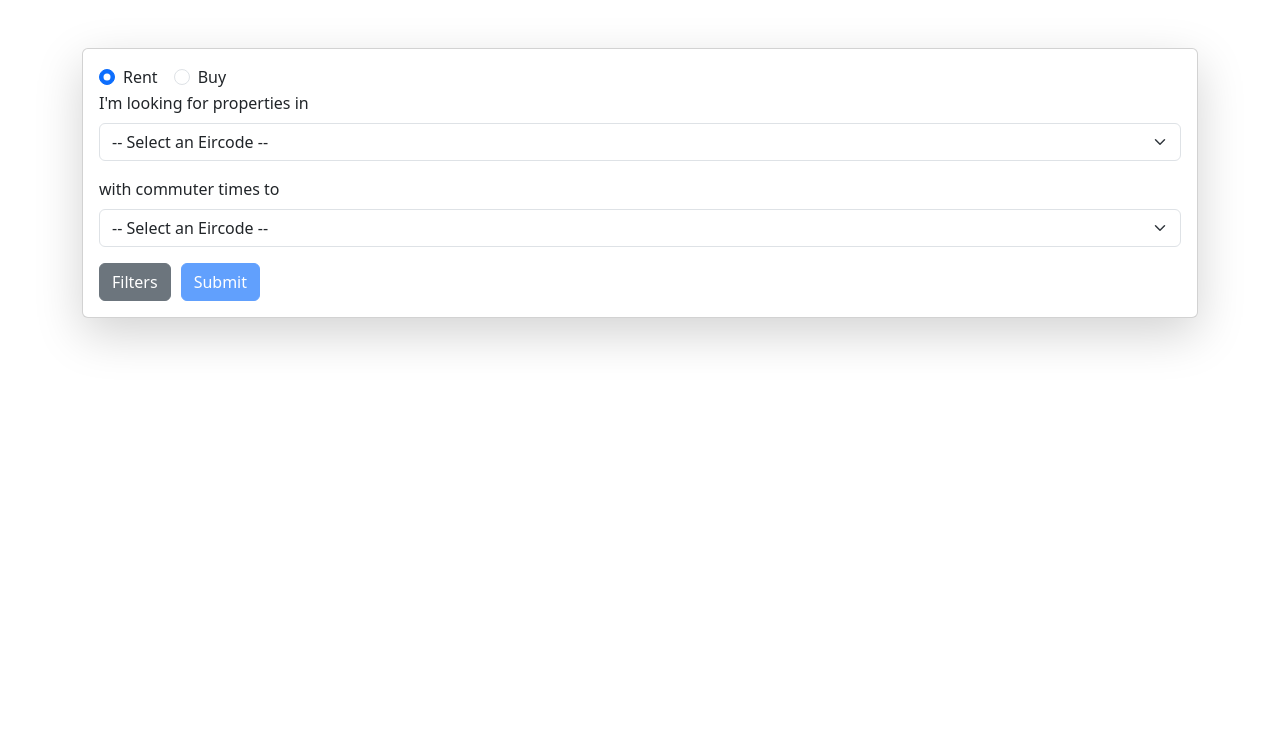
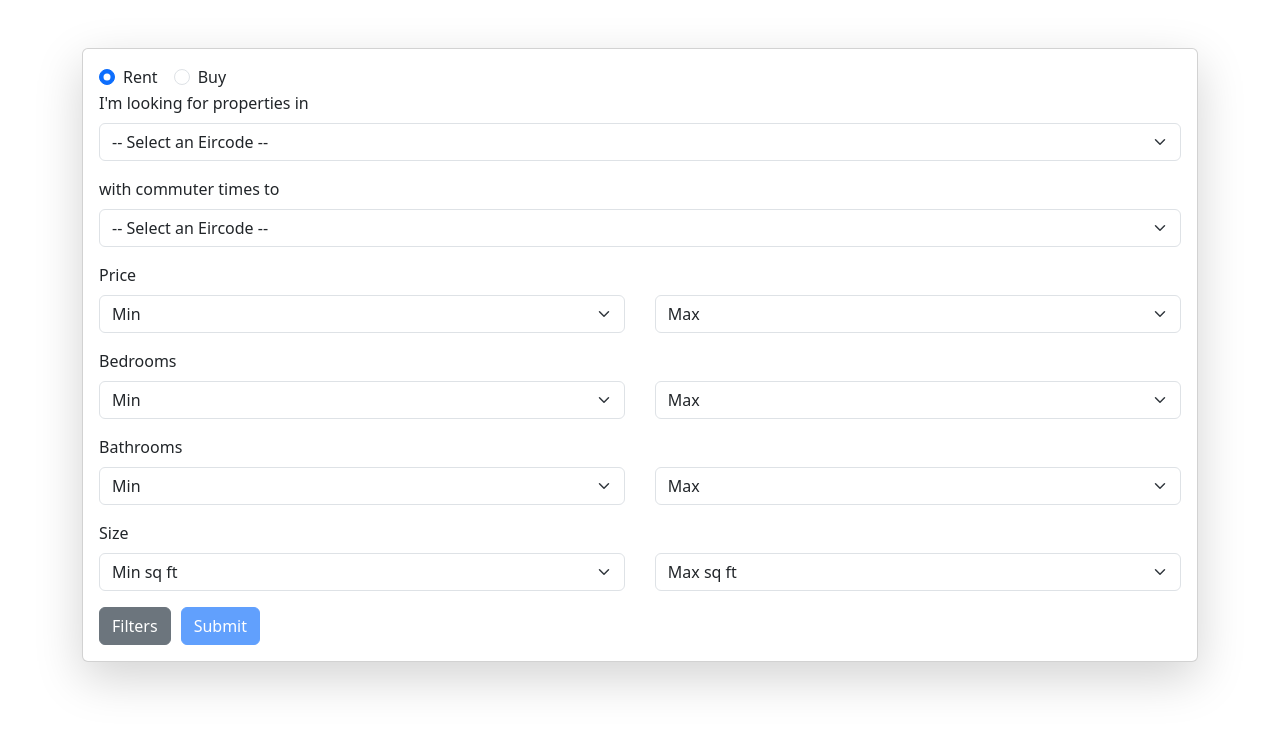
Before and after one commit to AllanNastin/Group4-design-project, a React (Create React App) app in the folder frontend/: page /search in a window 1280 px wide. Both pictures are taken after a click on the button "Filters". Shown: the top 730 px of the page. Built offline with nearby package versions, Linux system fonts and the light colour scheme.

Commit message:
add filters back

```diff
--- a/frontend/src/components/SearchForm.js
+++ b/frontend/src/components/SearchForm.js
@@ -84,7 +84,90 @@ const SearchForm = () => {
                             </Form.Select>
                             <Form.Control.Feedback type="invalid">Please select a commute eircode.</Form.Control.Feedback>
                         </Form.Group>
-
+                        {showFilters && (
+                            <>
+                                <Form.Group className="mb-3">
+                                    <Form.Label>Price</Form.Label>
+                                    <div className="mb-3 d-flex align-items-center">
+                                        <Form.Select aria-label="Default select example" name="price-min">
+                                            <option>Min</option>
+                                            <option value="1">1</option>
+                                            <option value="2">2</option>
+                                            <option value="3">3</option>
+                                        </Form.Select>
+                                        <Form.Text style={{ color: 'white' }} className="mx-2">
+                                            to
+                                        </Form.Text>
+                                        <Form.Select aria-label="Default select example" name="price-max">
+                                            <option>Max</option>
+                                            <option value="1">1</option>
+                                            <option value="2">2</option>
+                                            <option value="3">3</option>
+                                        </Form.Select>
+                                    </div>
+                                </Form.Group>
+                                <Form.Group className="mb-3">
+                                    <Form.Label>Bedrooms</Form.Label>
+                                    <div className="mb-3 d-flex align-items-center">
+                                        <Form.Select aria-label="Default select example" name="beds-min">
+                                            <option>Min</option>
+                                            <option value="1">1</option>
+                                            <option value="2">2</option>
+                                            <option value="3">3</option>
+                                        </Form.Select>
+                                        <Form.Text style={{ color: 'white' }} className="mx-2">
+                                            to
+                                        </Form.Text>
+                                        <Form.Select aria-label="Default select example" name="beds-max">
+                                            <option>Max</option>
+                                            <option value="1">1</option>
+                                            <option value="2">2</option>
+                                            <option value="3">3</option>
+                                        </Form.Select>
+                                    </div>
+                                </Form.Group>
+                                <Form.Group className="mb-3">
+                                    <Form.Label>Bathrooms</Form.Label>
+                                    <div className="mb-3 d-flex align-items-center">
+                                        <Form.Select aria-label="Default select example" name="baths-min">
+                                            <option>Min</option>
+                                            <option value="1">1</option>
+                                            <option value="2">2</option>
+                                            <option value="3">3</option>
+                                        </Form.Select>
+                                        <Form.Text style={{ color: 'white' }} className="mx-2">
+                                            to
+                                        </Form.Text>
+                                        <Form.Select aria-label="Default select example" name="baths-max">
+                                            <option>Max</option>
+                                            <option value="1">1</option>
+                                            <option value="2">2</option>
+                                            <option value="3">3</option>
+                                        </Form.Select>
+                                    </div>
+                                </Form.Group>
+                                <Form.Group className="mb-3">
+                                    <Form.Label>Size</Form.Label>
+                                    <div className="mb-3 d-flex align-items-center">
+                                        <Form.Select aria-label="Default select example" name="size-min">
+                                            <option>Min sq ft</option>
+                                            <option value="1">1</option>
+                                            <option value="2">2</option>
+                                            <option value="3">3</option>
+                                        </Form.Select>
+                                        <Form.Text style={{ color: 'white' }} className="mx-2">
+                                            to
+                                        </Form.Text>
+                                        <Form.Select aria-label="Default select example" name="size-max">
+                                            <option>Max sq ft</option>
+                                            <option value="1">1</option>
+                                            <option value="2">2</option>
+                                            <option value="3">3</option>
+                                        </Form.Select>
+                                    </div>
+                                </Form.Group>
+                            </>
+                        )}
                         {/* Buttons */}
                         <Button
                             style={{ marginRight: "10px" }}
```
